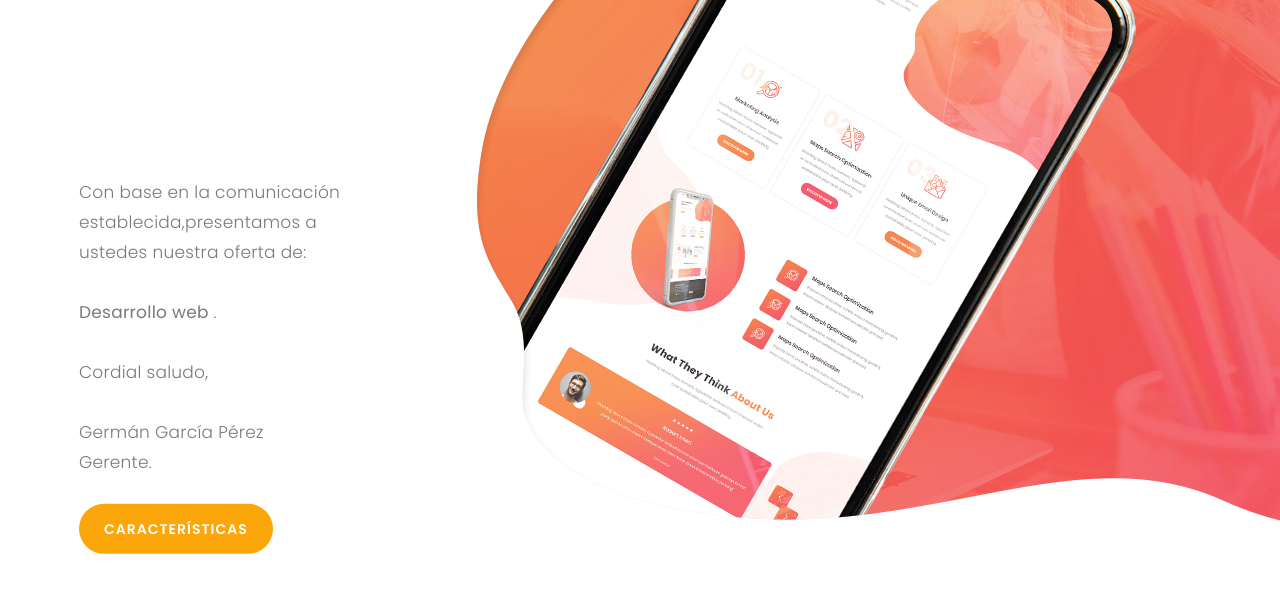
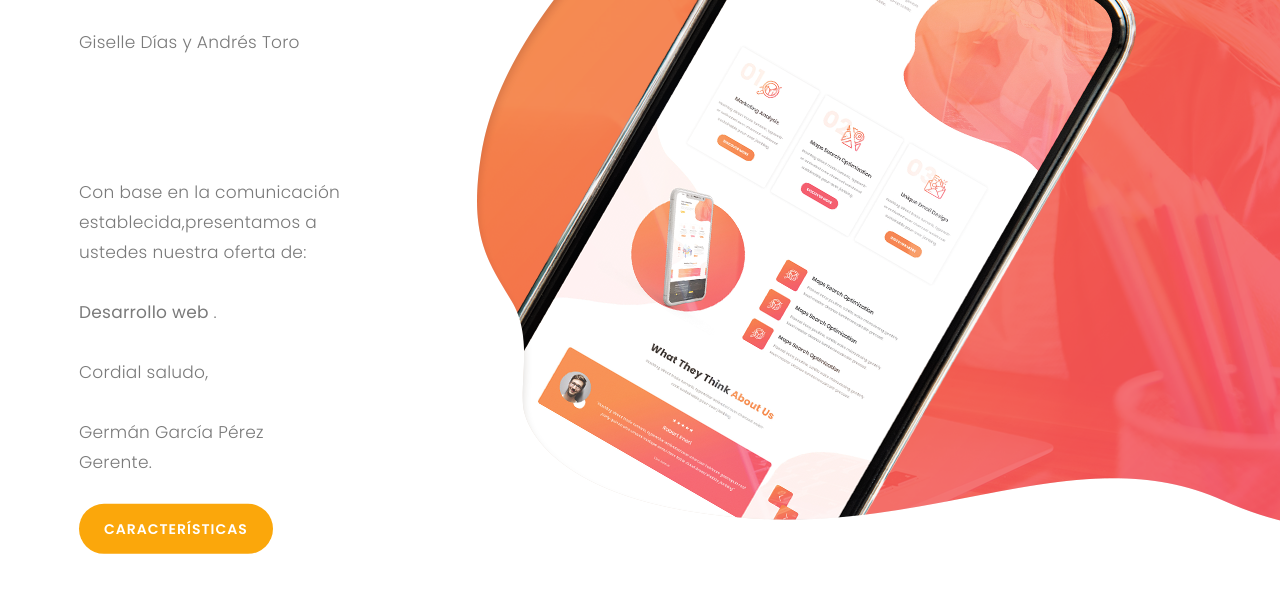
Before and after one commit to DanielAraqueStudios/cotizacion-mantra, a plain HTML site: page index.html in a window 1280 px wide. Shown: the part 272-864 px from the top of the page. Drawn offline with Linux system fonts and the light colour scheme.

Commit message:
Update index.html

```diff
--- a/index.html
+++ b/index.html
@@ -102,7 +102,7 @@ https://templatemo.com/tm-540-lava-landing-page
             <h1>MANTRA<br><em>COOWORKING</em></h1>
 
             <p>
-
+              Giselle Días y Andrés Toro
               <br>
 
 
@@ -466,7 +466,7 @@ https://templatemo.com/tm-540-lava-landing-page
 
       <br>
       <br>
-      <div class="left-image-decor">
+      <div class="left-image-decor">-->
         <!-- ***** Features Big Item Start ***** -->
         <section class="section" id="promotion">
           <div class="container">
```
